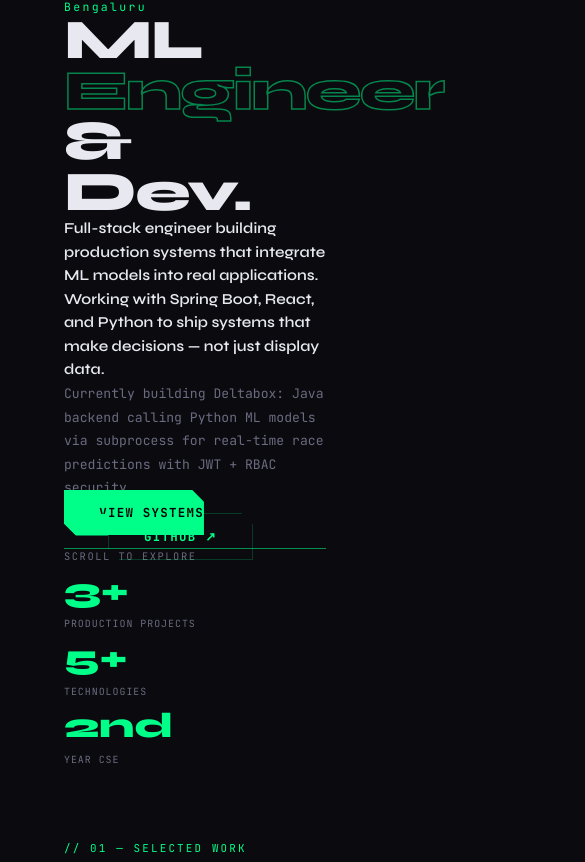
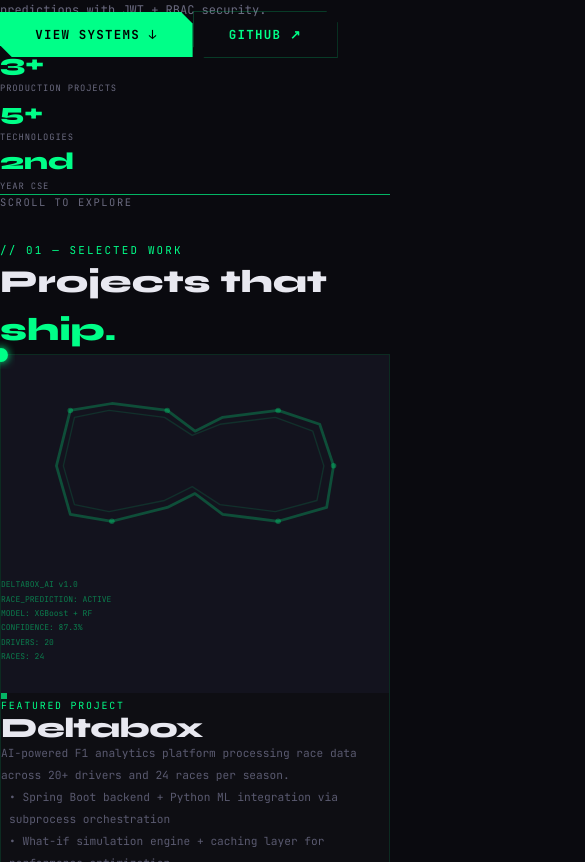
Before and after one commit to Mohammad-Adnan-Shakil/Portfolio, a React (Vite) app: page / in a window 390 px wide. Shown: the part 862-1724 px from the top of the page, 585 px wide, since content can reach past the window. Built offline with nearby package versions, Linux system fonts and the light colour scheme.

Commit message:
Complete mobile-first responsive refactor: Hero, Projects, all sections now use responsive padding, typography, and layout. Fixes horizontal scroll and overflow issues

```diff
--- a/src/components/About.jsx
+++ b/src/components/About.jsx
@@ -6,8 +6,8 @@ const About = () => {
   return (
     <section
       id="about"
+      className="px-4 sm:px-6 lg:px-12 xl:px-16 py-12 sm:py-16"
       style={{
-        padding: '4rem 4rem',
         borderTop: '1px solid rgba(0,255,136,0.12)'
       }}
     >
--- a/src/components/Contact.jsx
+++ b/src/components/Contact.jsx
@@ -39,8 +39,8 @@ const Contact = () => {
   return (
     <section
       id="contact"
+      className="px-4 sm:px-6 lg:px-12 xl:px-16 py-12 sm:py-16"
       style={{
-        padding: '4rem 4rem',
         borderTop: '1px solid rgba(0,255,136,0.12)',
         textAlign: 'center'
       }}
--- a/src/components/EngineeringThinking.jsx
+++ b/src/components/EngineeringThinking.jsx
@@ -6,8 +6,8 @@ const EngineeringThinking = () => {
   return (
     <section
       id="engineering"
+      className="px-4 sm:px-6 lg:px-12 xl:px-16 py-12 sm:py-16"
       style={{
-        padding: '5rem 4rem',
         borderTop: '1px solid rgba(0,255,136,0.12)'
       }}
     >
--- a/src/components/Hero.jsx
+++ b/src/components/Hero.jsx
@@ -32,25 +32,27 @@ const Hero = () => {
 
   return (
     <section
-      className="relative flex flex-col justify-center overflow-hidden"
+      className="relative flex flex-col justify-center overflow-hidden px-4 sm:px-6 lg:px-12 xl:px-16"
       style={{
         minHeight: '100vh',
-        padding: '0 4rem'
+        paddingTop: '6rem',
+        paddingBottom: '2rem'
       }}
       id="hero"
     >
-      {/* Radial Glow */}
+      {/* Radial Glow - scaled for mobile */}
       <div
         className="absolute top-1/2 left-1/2 transform -translate-x-1/2 -translate-y-1/2 pointer-events-none"
         style={{
-          width: '700px',
-          height: '700px',
+          width: 'clamp(300px, 80vw, 700px)',
+          height: 'clamp(300px, 80vw, 700px)',
           borderRadius: '50%',
           background: 'radial-gradient(circle, rgba(0,255,136,0.07) 0%, transparent 70%)'
         }}
       />
 
-      {/* Floating Particles */}
+      {/* Floating Particles - hidden on mobile */}
+      <div className="hidden sm:block">
         {particles.map((particle) => (
           <div
             key={particle.id}
@@ -67,13 +69,14 @@ const Hero = () => {
             }}
           />
         ))}
+      </div>
 
       {/* Content */}
       <motion.div
         variants={containerVariants}
         initial="hidden"
         animate="visible"
-        className="relative z-10"
+        className="relative z-10 w-full max-w-7xl mx-auto"
       >
         {/* Tag Line */}
         <motion.div variants={itemVariants} className="mb-6">
@@ -90,13 +93,14 @@ const Hero = () => {
           </p>
         </motion.div>
 
-        {/* Main Heading */}
-        <motion.div variants={itemVariants} className="mb-8">
+        {/* Main Heading - responsive sizes */}
+        <motion.div variants={itemVariants} className="mb-6 sm:mb-8">
           <h1
+            className="text-center sm:text-left"
             style={{
               fontFamily: 'Syne',
               fontWeight: 800,
-              fontSize: 'clamp(3.5rem, 9vw, 8rem)',
+              fontSize: 'clamp(2.5rem, 12vw, 8rem)',
               lineHeight: 0.9,
               letterSpacing: '-0.03em'
             }}
@@ -115,15 +119,15 @@ const Hero = () => {
         </motion.div>
 
         {/* Primary Line */}
-        <motion.div variants={itemVariants} className="mb-6">
+        <motion.div variants={itemVariants} className="mb-4 sm:mb-6">
           <p
+            className="text-center sm:text-left max-w-xl"
             style={{
               fontFamily: 'Syne',
               fontWeight: 600,
-              fontSize: 'clamp(0.95rem, 1.8vw, 1.15rem)',
+              fontSize: 'clamp(0.9rem, 4vw, 1.15rem)',
               color: '#e8e8f0',
-              maxWidth: '640px',
-              lineHeight: 1.55
+              lineHeight: 1.6
             }}
           >
             Full-stack engineer building production systems that integrate ML models into real applications.
@@ -132,13 +136,13 @@ const Hero = () => {
         </motion.div>
 
         {/* Sub Line */}
-        <motion.div variants={itemVariants} className="mb-8">
+        <motion.div variants={itemVariants} className="mb-6 sm:mb-8">
           <p
+            className="text-center sm:text-left max-w-lg"
             style={{
               fontFamily: 'JetBrains Mono',
-              fontSize: '0.82rem',
+              fontSize: 'clamp(0.75rem, 2.5vw, 0.82rem)',
               color: '#6b6b80',
-              maxWidth: '560px',
               lineHeight: 1.8
             }}
           >
@@ -146,13 +150,13 @@ const Hero = () => {
           </p>
         </motion.div>
 
-        {/* CTA Buttons */}
-        <motion.div variants={itemVariants} className="flex flex-wrap gap-4 mb-16">
+        {/* CTA Buttons - stack vertically on mobile */}
+        <motion.div variants={itemVariants} className="flex flex-col sm:flex-row gap-3 sm:gap-4 mb-8 sm:mb-12 items-center sm:items-start">
           <Link
             to="projects"
             smooth={true}
             duration={500}
-            className="cursor-pointer transition-transform duration-200 hover:-translate-y-1"
+            className="cursor-pointer transition-transform duration-200 hover:-translate-y-1 w-full sm:w-auto text-center"
             style={{
               background: '#00ff88',
               color: '#000',
@@ -173,7 +177,7 @@ const Hero = () => {
             href="https://github.com/Mohammad-Adnan-Shakil"
             target="_blank"
             rel="noopener noreferrer"
-            className="transition-transform duration-200 hover:-translate-y-1"
+            className="transition-transform duration-200 hover:-translate-y-1 w-full sm:w-auto text-center"
             style={{
               background: 'transparent',
               border: '1px solid rgba(0,255,136,0.2)',
@@ -198,14 +202,94 @@ const Hero = () => {
             GitHub ↗
           </a>
         </motion.div>
+
+        {/* Stats - horizontal row below CTA on mobile, absolute on desktop */}
+        <div
+          className="flex flex-row sm:flex-col justify-center sm:justify-start gap-6 sm:gap-6 sm:absolute sm:text-right mt-8 sm:mt-0 w-full sm:w-auto"
+          style={{
+            bottom: 'clamp(1rem, 4vh, 3rem)',
+            right: 'clamp(1rem, 4vw, 4rem)',
+            zIndex: 2
+          }}
+        >
+          <div className="text-center sm:text-right">
+            <div
+              style={{
+                fontFamily: 'Syne',
+                fontSize: 'clamp(1.5rem, 5vw, 2.2rem)',
+                fontWeight: 800,
+                color: '#00ff88'
+              }}
+            >
+              3+
+            </div>
+            <div
+              style={{
+                fontFamily: 'JetBrains Mono',
+                fontSize: 'clamp(0.55rem, 1.5vw, 0.62rem)',
+                color: '#6b6b80',
+                letterSpacing: '0.1em',
+                textTransform: 'uppercase'
+              }}
+            >
+              Production Projects
+            </div>
+          </div>
+          <div className="text-center sm:text-right">
+            <div
+              style={{
+                fontFamily: 'Syne',
+                fontSize: 'clamp(1.5rem, 5vw, 2.2rem)',
+                fontWeight: 800,
+                color: '#00ff88'
+              }}
+            >
+              5+
+            </div>
+            <div
+              style={{
+                fontFamily: 'JetBrains Mono',
+                fontSize: 'clamp(0.55rem, 1.5vw, 0.62rem)',
+                color: '#6b6b80',
+                letterSpacing: '0.1em',
+                textTransform: 'uppercase'
+              }}
+            >
+              Technologies
+            </div>
+          </div>
+          <div className="text-center sm:text-right">
+            <div
+              style={{
+                fontFamily: 'Syne',
+                fontSize: 'clamp(1.5rem, 5vw, 2.2rem)',
+                fontWeight: 800,
+                color: '#00ff88'
+              }}
+            >
+              2nd
+            </div>
+            <div
+              style={{
+                fontFamily: 'JetBrains Mono',
+                fontSize: 'clamp(0.55rem, 1.5vw, 0.62rem)',
+                color: '#6b6b80',
+                letterSpacing: '0.1em',
+                textTransform: 'uppercase'
+              }}
+            >
+              Year CSE
+            </div>
+          </div>
+        </div>
       </motion.div>
 
-      {/* Scroll Indicator - Bottom Left */}
+      {/* Scroll Indicator - hidden on mobile */}
       <motion.div
         initial={{ opacity: 0 }}
         animate={{ opacity: 1 }}
         transition={{ delay: 1.4 }}
-        className="absolute bottom-8 left-16 flex items-center gap-4"
+        className="hidden lg:flex absolute bottom-8 left-16 items-center gap-4"
       >
         <div
           className="w-10"
@@ -227,90 +311,6 @@ const Hero = () => {
           scroll to explore
         </p>
       </motion.div>
-
-      {/* Stats - Bottom Right */}
-      <motion.div
-        initial={{ opacity: 0 }}
-        animate={{ opacity: 1 }}
-        transition={{ delay: 1.6 }}
-        className="absolute flex flex-col gap-6 text-right"
-        style={{
-          bottom: '3rem',
-          right: '4rem',
-          zIndex: 2,
-          top: 'auto'
-        }}
-      >
-        <div>
-          <div
-            style={{
-              fontFamily: 'Syne',
-              fontSize: '2.2rem',
-              fontWeight: 800,
-              color: '#00ff88'
-            }}
-          >
-            3+
-          </div>
-          <div
-            style={{
-              fontFamily: 'JetBrains Mono',
-              fontSize: '0.62rem',
-              color: '#6b6b80',
-              letterSpacing: '0.1em',
-              textTransform: 'uppercase'
-            }}
-          >
-            Production Projects
-          </div>
-        </div>
-        <div>
-          <div
-            style={{
-              fontFamily: 'Syne',
-              fontSize: '2.2rem',
-              fontWeight: 800,
-              color: '#00ff88'
-            }}
-          >
-            5+
-          </div>
-          <div
-            style={{
-              fontFamily: 'JetBrains Mono',
-              fontSize: '0.62rem',
-              color: '#6b6b80',
-              letterSpacing: '0.1em',
-              textTransform: 'uppercase'
-            }}
-          >
-            Technologies
-          </div>
-        </div>
-        <div>
-          <div
-            style={{
-              fontFamily: 'Syne',
-              fontSize: '2.2rem',
-              fontWeight: 800,
-              color: '#00ff88'
-            }}
-          >
-            2nd
-          </div>
-          <div
-            style={{
-              fontFamily: 'JetBrains Mono',
-              fontSize: '0.62rem',
-              color: '#6b6b80',
-              letterSpacing: '0.1em',
-              textTransform: 'uppercase'
-            }}
-          >
-            Year CSE
-          </div>
-        </div>
-      </motion.div>
     </section>
   );
 };
--- a/src/components/Projects.jsx
+++ b/src/components/Projects.jsx
@@ -30,7 +30,7 @@ const Projects = () => {
   ];
 
   return (
-    <section id="projects" style={{ padding: '4.5rem 4rem' }}>
+    <section id="projects" className="px-4 sm:px-6 lg:px-12 xl:px-16 py-12 sm:py-16 lg:py-20">
       {/* Section Label */}
       <div ref={revealRef(0)} className="mb-4">
         <p
@@ -60,25 +60,16 @@ const Projects = () => {
       </div>
 
       {/* Featured Card - Deltabox */}
-      <div ref={revealRef(2)} className="mb-16">
+      <div ref={revealRef(2)} className="mb-12 sm:mb-16">
         <div
-          className="featured-card-grid relative overflow-hidden transition-all duration-300"
+          className="relative overflow-hidden transition-all duration-300 flex flex-col lg:grid lg:grid-cols-2"
           style={{
-            display: 'grid',
-            gridTemplateColumns: '1fr 1fr',
             border: '1px solid rgba(0,255,136,0.12)',
             background: 'rgba(255,255,255,0.02)'
           }}
           onMouseEnter={(e) => e.currentTarget.style.borderColor = 'rgba(0,255,136,0.35)'}
           onMouseLeave={(e) => e.currentTarget.style.borderColor = 'rgba(0,255,136,0.12)'}
         >
-          <style>{`
-            @media (max-width: 768px) {
-              .featured-card-grid {
-                grid-template-columns: 1fr !important;
-              }
-            }
-          `}</style>
           {/* Gradient overlay */}
           <div
             className="absolute inset-0 pointer-events-none"
@@ -89,14 +80,17 @@ const Projects = () => {
 
           {/* Left Column - Visual Panel */}
           <div
-            className="relative overflow-hidden"
-            style={{ background: '#13131e', minHeight: '420px' }}
+            className="relative overflow-hidden order-1 lg:order-1"
+            style={{
+              background: '#13131e',
+              minHeight: 'clamp(220px, 40vh, 420px)',
+              height: 'auto'
+            }}
           >
             {/* Monaco Circuit Visualization */}
-            <div className="absolute top-1/2 left-1/2 transform -translate-x-1/2 -translate-y-1/2">
+            <div className="absolute top-1/2 left-1/2 transform -translate-x-1/2 -translate-y-1/2 w-full flex items-center justify-center">
               <svg
-                width="280"
-                height="160"
+                className="w-full max-w-[200px] sm:max-w-[240px] lg:max-w-[280px] h-auto"
                 viewBox="0 0 280 160"
                 style={{ overflow: 'visible' }}
               >
@@ -155,10 +149,10 @@ const Projects = () => {
             <div
               className="absolute"
               style={{
-                top: '1.5rem',
-                left: '1.5rem',
+                top: 'clamp(0.75rem, 2vw, 1.5rem)',
+                left: 'clamp(0.75rem, 2vw, 1.5rem)',
                 fontFamily: 'JetBrains Mono',
-                fontSize: '0.6rem',
+                fontSize: 'clamp(0.5rem, 1.5vw, 0.6rem)',
                 color: 'rgba(0,255,136,0.45)',
                 lineHeight: 1.8
               }}
@@ -172,10 +166,10 @@ const Projects = () => {
             <div
               className="absolute text-right"
               style={{
-                bottom: '1.5rem',
-                right: '1.5rem',
+                bottom: 'clamp(0.75rem, 2vw, 1.5rem)',
+                right: 'clamp(0.75rem, 2vw, 1.5rem)',
                 fontFamily: 'JetBrains Mono',
-                fontSize: '0.6rem',
+                fontSize: 'clamp(0.5rem, 1.5vw, 0.6rem)',
                 color: 'rgba(0,255,136,0.45)',
                 lineHeight: 1.8
               }}
@@ -195,7 +189,7 @@ const Projects = () => {
           </div>
 
           {/* Right Column - Info Panel */}
-          <div className="flex flex-col justify-between p-12">
+          <div className="flex flex-col justify-between p-6 sm:p-8 lg:p-12 order-2 lg:order-2">
             {/* Badge */}
             <div className="flex items-center gap-3 mb-4">
               <div
@@ -226,7 +220,7 @@ const Projects = () => {
               style={{
                 fontFamily: 'Syne',
                 fontWeight: 800,
-                fontSize: '2.6rem',
+                fontSize: 'clamp(1.75rem, 5vw, 2.6rem)',
                 letterSpacing: '-0.02em',
                 lineHeight: 1.05
               }}
@@ -239,7 +233,7 @@ const Projects = () => {
               className="mb-6"
               style={{
                 fontFamily: 'JetBrains Mono',
-                fontSize: '0.8rem',
+                fontSize: 'clamp(0.7rem, 2vw, 0.8rem)',
                 color: '#5a5a70',
                 lineHeight: 1.95
               }}
@@ -247,7 +241,7 @@ const Projects = () => {
               <p className="mb-4">
                 AI-powered F1 analytics platform processing race data across 20+ drivers and 24 races per season.
               </p>
-              <div style={{ paddingLeft: '1rem' }}>
+              <div style={{ paddingLeft: 'clamp(0.5rem, 2vw, 1rem)' }}>
                 <div className="mb-2">• Spring Boot backend + Python ML integration via subprocess orchestration</div>
                 <div className="mb-2">• What-if simulation engine + caching layer for performance optimization</div>
                 <div>• JWT authentication + RBAC-secured APIs with 87.3% prediction confidence</div>
@@ -351,10 +345,10 @@ const Projects = () => {
           <div
             key={project.title}
             ref={revealRef(4 + index)}
-            className="relative overflow-hidden transition-all duration-300"
+            className="relative overflow-hidden transition-all duration-300 w-full"
             style={{
               background: '#0a0a0f',
-              padding: '2.5rem'
+              padding: 'clamp(1.5rem, 4vw, 2.5rem)'
             }}
             onMouseEnter={(e) => {
               e.currentTarget.style.background = '#0f0f17';
@@ -406,7 +400,7 @@ const Projects = () => {
               style={{
                 fontFamily: 'Syne',
                 fontWeight: 700,
-                fontSize: '1.35rem',
+                fontSize: 'clamp(1.1rem, 3vw, 1.35rem)',
                 letterSpacing: '-0.01em',
                 lineHeight: 1.2
               }}
@@ -419,7 +413,7 @@ const Projects = () => {
               className="mb-6"
               style={{
                 fontFamily: 'JetBrains Mono',
-                fontSize: '0.76rem',
+                fontSize: 'clamp(0.7rem, 2vw, 0.76rem)',
                 color: '#5a5a70',
                 lineHeight: 1.85
               }}
@@ -427,7 +421,7 @@ const Projects = () => {
               <p className="mb-3">
                 {project.description}
               </p>
-              <div style={{ paddingLeft: '1rem' }}>
+              <div style={{ paddingLeft: 'clamp(0.5rem, 2vw, 1rem)' }}>
                 {project.bullets.map((bullet, idx) => (
                   <div key={idx} className="mb-2">
                     • {bullet}
--- a/src/components/Skills.jsx
+++ b/src/components/Skills.jsx
@@ -25,8 +25,8 @@ const Skills = () => {
   return (
     <section
       id="skills"
+      className="px-4 sm:px-6 lg:px-12 xl:px-16 py-12 sm:py-16"
       style={{
-        padding: '4rem 4rem',
         borderTop: '1px solid rgba(0,255,136,0.12)'
       }}
     >
--- a/src/index.css
+++ b/src/index.css
@@ -19,6 +19,11 @@
   box-sizing: border-box;
 }
 
+html, body {
+  overflow-x: hidden;
+  max-width: 100vw;
+}
+
 html {
   scroll-behavior: smooth;
 }
@@ -26,9 +31,15 @@ html {
 body {
   background: #0a0a0f;
   font-family: 'Syne', sans-serif;
-  overflow-x: hidden;
   cursor: none;
   color: var(--text);
+  min-height: 100vh;
+}
+
+/* Mobile-first responsive images */
+img, svg, video {
+  max-width: 100%;
+  height: auto;
 }
 
 body::before {
```
Also changed, not shown: src/components/Footer.jsx (+2 -5 lines). Lines whose indentation alone changed are shown as unchanged.
